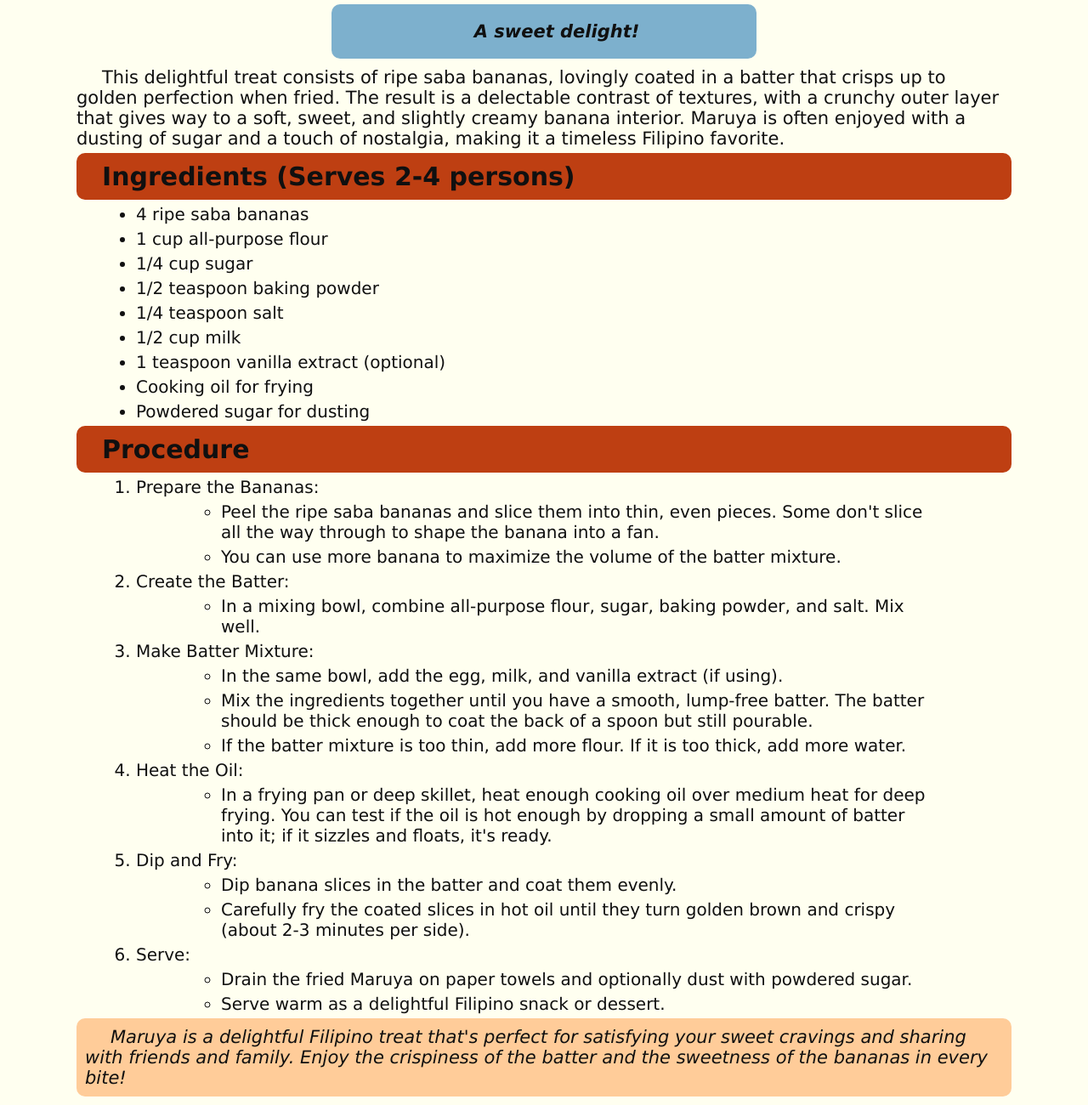
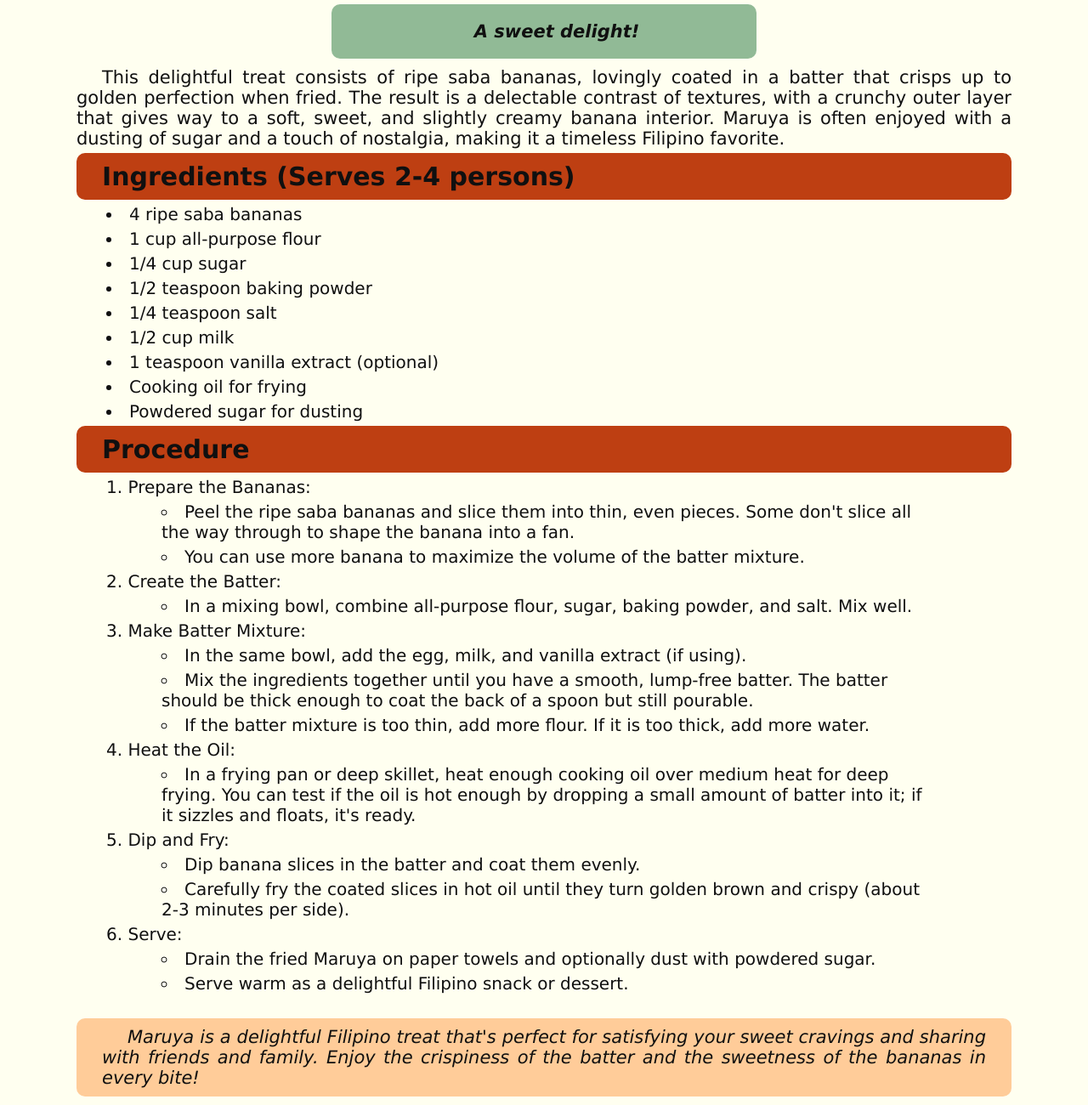
Before and after one commit to tepcodes/odin-recipes, a plain HTML site: page recipes/maruya.html in a window 1280 px wide. Shown: the part 610-1910 px from the top of the page at 85% size. Drawn offline with Linux system fonts and the light colour scheme.

```diff
--- a/stylesheet.css
+++ b/stylesheet.css
@@ -20,15 +20,20 @@ div {
     color: #101010;
     font-family: Verdana, Geneva, Tahoma, sans-serif;
     font-size: 21px;
-    text-align: left;
+    text-align: justify;
     text-indent: 30px;
     }
 
 ul, ol {
     color: #101010;
     font-size: 20px;
-    padding-left: -5px;
+    list-style-position:inside;
+    padding-left: 5px;
     }
+
+/* li {
+    list-style-position:inside;
+} */
 
 img {
     border-radius: 20px;
@@ -59,7 +64,7 @@ img {
 
 .hook {
     /* color: #101010; */
-    background-color: #7db0cd;
+    background-color: #91ba96;
     display: block;
     font-style: italic;
     font-weight: 800;
@@ -88,5 +93,5 @@ img {
 .coda {
     font-style: italic;
     background-color: #fc9;
-    padding: 10px;
+    padding: 10px 30px;
 }
```
Also changed, not shown: recipes/halo-halo.html (+1 -0 lines), recipes/lechon_kawali.html (+1 -0 lines), recipes/maruya.html (+1 -0 lines).
